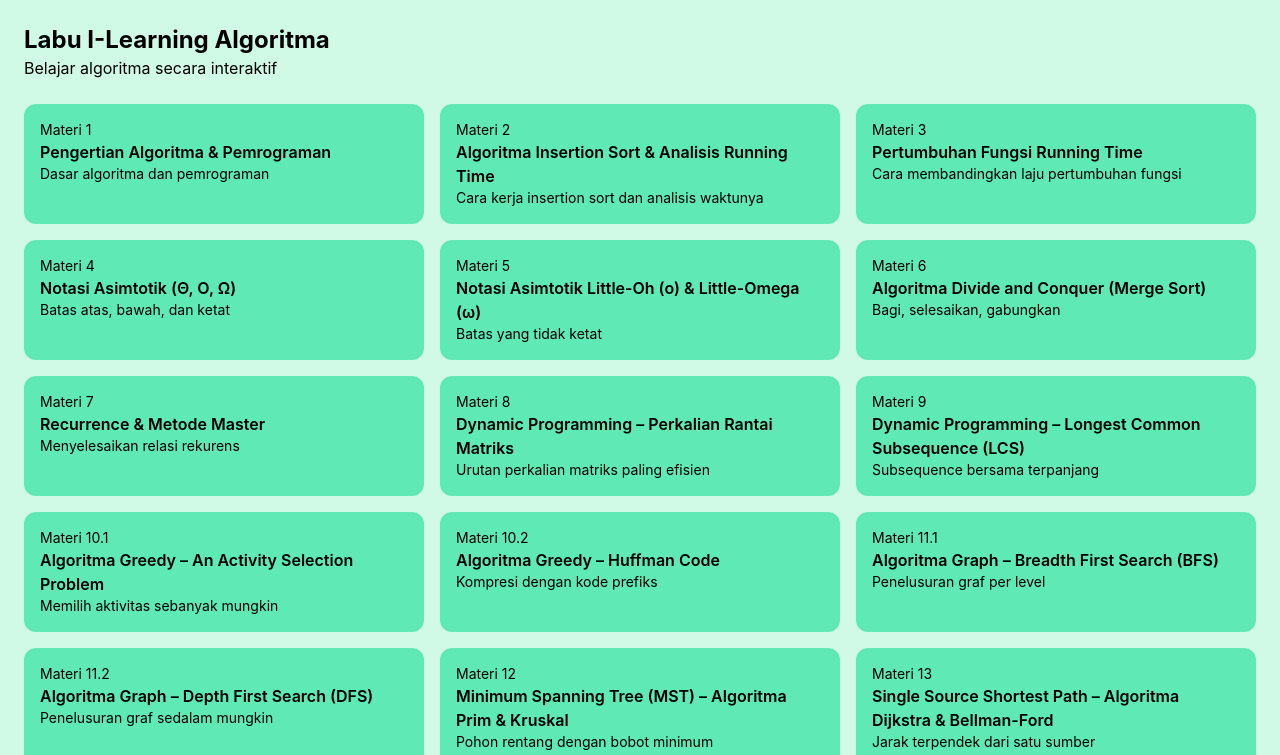
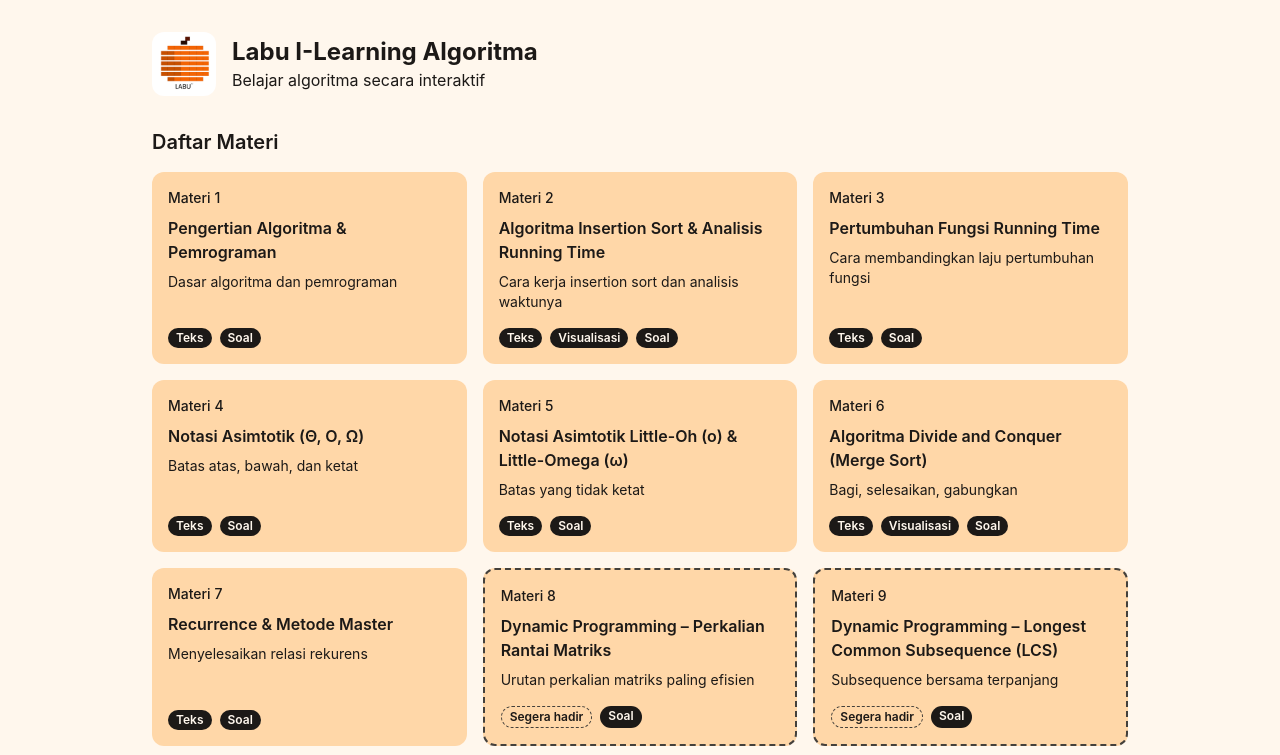
Before and after one commit to Magentakey/labu-kindle-book-algoritma, a React (Vite) app: page / in a window 1280 px wide. Shown: the top 755 px of the page. Built offline with nearby package versions, Linux system fonts and the light colour scheme; the HTML template or start-up script is replaced by a standard one.

Commit message:
feat: home cards, material page skeleton, a11y basics

```diff
--- a/src/App.jsx
+++ b/src/App.jsx
@@ -4,9 +4,18 @@ import Material from './pages/Material.jsx'
 
 export default function App() {
   return (
-    <Routes>
+    <>
+      <button
+        type="button"
+        onClick={() => document.getElementById('konten')?.focus()}
+        className="sr-only focus:not-sr-only focus:fixed focus:left-2 focus:top-2 focus:z-50 focus:rounded focus:bg-stone-900 focus:px-4 focus:py-2 focus:text-white"
+      >
+        Lewati ke konten utama
+      </button>
+      <Routes>
       <Route path="/" element={<Home />} />
       <Route path="/materi/:id" element={<Material />} />
-    </Routes>
+      </Routes>
+    </>
   )
 }
--- a/src/pages/Home.jsx
+++ b/src/pages/Home.jsx
@@ -1,24 +1,63 @@
+import { useEffect } from 'react'
 import { Link } from 'react-router-dom'
 import materials from '../content/materials.json'
 
+function Badge({ children, dashed = false }) {
+  return (
+    <span
+      className={
+        'inline-block rounded-full px-2 py-0.5 text-xs font-semibold ' +
+        (dashed
+          ? 'border border-dashed border-stone-700 text-stone-900'
+          : 'bg-stone-900 text-orange-50')
+      }
+    >
+      {children}
+    </span>
+  )
+}
+
 export default function Home() {
+  useEffect(() => {
+    document.title = 'Labu I-Learning Algoritma'
+  }, [])
+
   return (
-    <main className="min-h-screen bg-emerald-100 p-6">
+    <main id="konten" tabIndex={-1} className="min-h-screen bg-orange-50 text-stone-900 outline-none">
+      <header className="mx-auto flex max-w-5xl items-center gap-4 px-6 pt-8">
+        <img src={`${import.meta.env.BASE_URL}icon-192.png`} alt="" className="h-16 w-16 rounded-xl" />
+        <div>
           <h1 className="text-2xl font-bold">Labu I-Learning Algoritma</h1>
-      <p className="mb-6">Belajar algoritma secara interaktif</p>
-      <div className="grid grid-cols-1 gap-4 sm:grid-cols-2 lg:grid-cols-3">
+          <p>Belajar algoritma secara interaktif</p>
+        </div>
+      </header>
+
+      <section aria-labelledby="daftar-materi" className="mx-auto max-w-5xl px-6 py-8">
+        <h2 id="daftar-materi" className="mb-4 text-xl font-semibold">Daftar Materi</h2>
+        <ul className="grid grid-cols-1 gap-4 sm:grid-cols-2 lg:grid-cols-3">
           {materials.map((m) => (
+            <li key={m.id}>
               <Link
-            key={m.id}
                 to={`/materi/${m.id}`}
-            className="rounded-xl bg-emerald-300 p-4 hover:bg-emerald-400"
+                className={
+                  'flex h-full flex-col gap-2 rounded-xl bg-orange-200 p-4 hover:bg-orange-300 ' +
+                  'focus-visible:outline-4 focus-visible:outline-offset-2 focus-visible:outline-stone-900 ' +
+                  (m.hasText ? '' : 'border-2 border-dashed border-stone-700')
+                }
               >
-            <div className="text-sm">Materi {m.no}</div>
-            <div className="font-semibold">{m.title}</div>
-            <div className="text-sm">{m.desc}</div>
+                <span className="text-sm font-medium">Materi {m.no}</span>
+                <span className="font-semibold">{m.title}</span>
+                <span className="text-sm">{m.desc}</span>
+                <span className="mt-auto flex flex-wrap gap-2 pt-2">
+                  {m.hasText ? <Badge>Teks</Badge> : <Badge dashed>Segera hadir</Badge>}
+                  {m.visualizer && <Badge>Visualisasi</Badge>}
+                  {m.challenge && <Badge>Soal</Badge>}
+                </span>
               </Link>
+            </li>
           ))}
-      </div>
+        </ul>
+      </section>
     </main>
   )
 }
--- a/src/pages/Material.jsx
+++ b/src/pages/Material.jsx
@@ -1,19 +1,65 @@
+import { useEffect, useRef } from 'react'
 import { Link, useParams } from 'react-router-dom'
 import materials from '../content/materials.json'
 
 export default function Material() {
   const { id } = useParams()
   const m = materials.find((x) => x.id === id)
+  const headingRef = useRef(null)
 
-  if (!m) return <div className="p-6">Materi tidak ditemukan.</div>
+  useEffect(() => {
+    document.title = m ? `Materi ${m.no}: ${m.title} | Labu I-Learning` : 'Materi tidak ditemukan | Labu I-Learning'
+    headingRef.current?.focus()
+  }, [id, m])
+
+  if (!m) {
+    return (
+      <main id="konten" tabIndex={-1} className="min-h-screen bg-orange-50 p-6 text-stone-900 outline-none">
+        <h1 className="text-xl font-bold">Materi tidak ditemukan</h1>
+        <Link to="/" className="mt-4 inline-block underline">← Kembali ke daftar materi</Link>
+      </main>
+    )
+  }
 
   return (
-    <main className="min-h-screen bg-emerald-100 p-6">
-      <Link to="/" className="underline">← Kembali</Link>
-      <h1 className="mt-4 text-xl font-bold">Materi {m.no}: {m.title}</h1>
-      <p className="mt-2">
-        {m.hasText ? 'Teks materi akan tampil di sini.' : 'Konten segera hadir.'}
-      </p>
+    <main id="konten" tabIndex={-1} className="min-h-screen bg-orange-50 text-stone-900 outline-none">
+      <div className="mx-auto max-w-5xl px-6 py-8">
+        <Link
+          to="/"
+          className="underline focus-visible:outline-4 focus-visible:outline-offset-2 focus-visible:outline-stone-900"
+        >
+          ← Kembali ke daftar materi
+        </Link>
+
+        <h1 ref={headingRef} tabIndex={-1} className="mt-4 text-2xl font-bold outline-none">
+          Materi {m.no}: {m.title}
+        </h1>
+
+        <section aria-labelledby="sec-teks" className="mt-6">
+          <h2 id="sec-teks" className="text-xl font-semibold">Penjelasan</h2>
+          <p className="mt-2">
+            {m.hasText ? 'Teks materi akan tampil di sini.' : 'Konten materi segera hadir.'}
+          </p>
+        </section>
+
+        {m.visualizer && (
+          <section aria-labelledby="sec-visual" className="mt-8">
+            <h2 id="sec-visual" className="text-xl font-semibold">Visualisasi</h2>
+            <p className="mt-2 rounded-xl border-2 border-dashed border-stone-700 bg-orange-100 p-4">
+              Visualisasi langkah demi langkah akan tampil di sini.
+            </p>
+          </section>
+        )}
+
+        {m.challenge && (
+          <section aria-labelledby="sec-soal" className="mt-8">
+            <h2 id="sec-soal" className="text-xl font-semibold">Soal Challenge</h2>
+            <p className="mt-2 rounded-xl border-2 border-dashed border-stone-700 bg-orange-100 p-4">
+              Editor kode dan test case akan tampil di sini.
+            </p>
+          </section>
+        )}
+      </div>
     </main>
   )
 }
```
Lines whose indentation alone changed are shown as unchanged.
